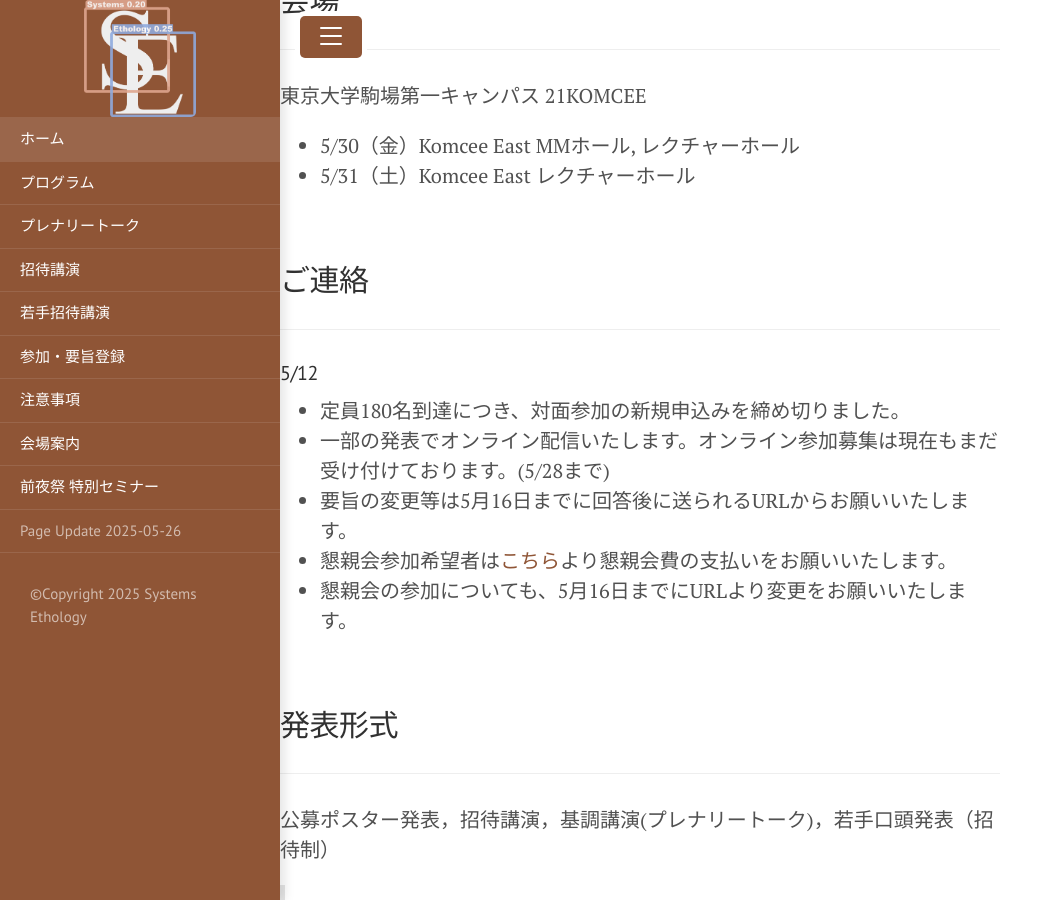
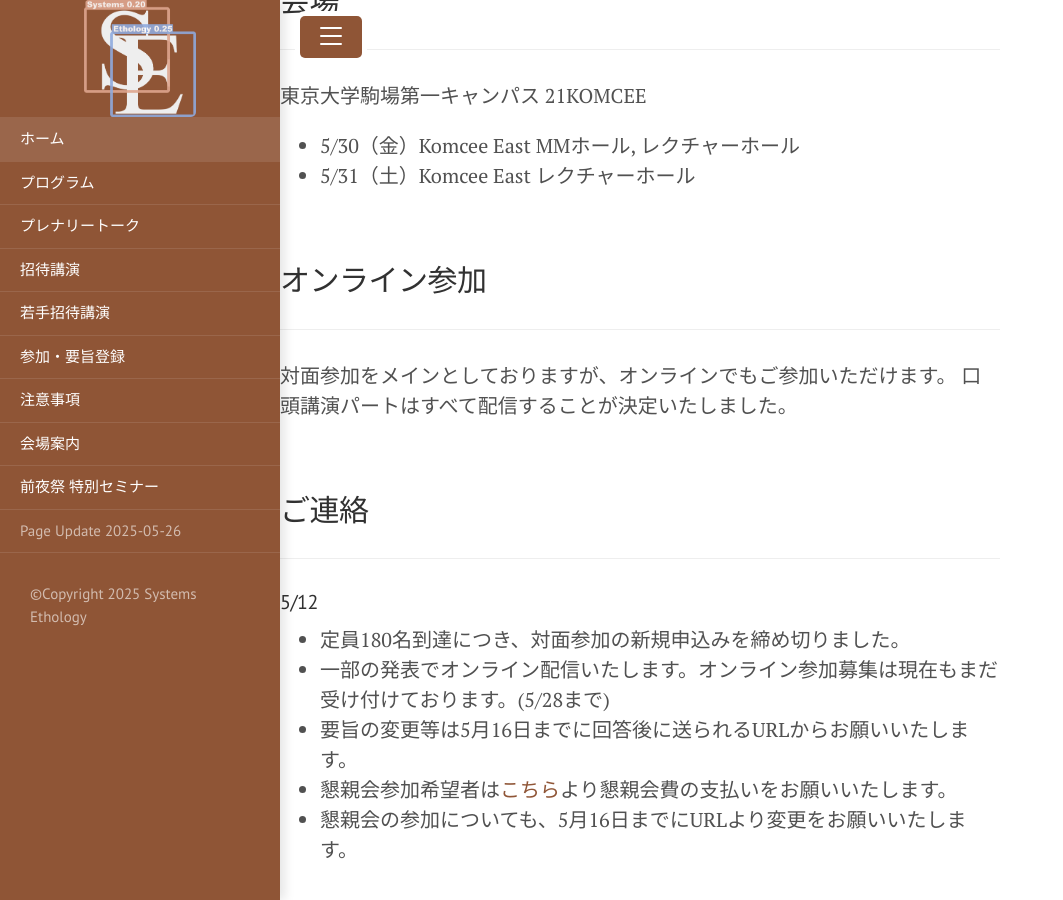
Before and after one commit to SystemsEthology/website, a Jekyll site: the page built from event_01/conference01_home.md, in a window 1280 px wide and 900 px high, scrolled down 1269 px. Shown: the whole window, without its empty margins (0-1063 px from the left). Built offline with Jekyll 4.4.1, drawn with Linux system fonts in a browser that asks for light colours.

Commit message:
Update conference01_home.md

```diff
--- a/event_01/conference01_home.md
+++ b/event_01/conference01_home.md
@@ -29,6 +29,13 @@ title: Home
 東京大学駒場第一キャンパス 21KOMCEE
   - 5/30（金）Komcee East MMホール, レクチャーホール
   - 5/31（土）Komcee East レクチャーホール
+
+<br>
+
+## オンライン参加
+***
+対面参加をメインとしておりますが、オンラインでもご参加いただけます。
+口頭講演パートはすべて配信することが決定いたしました。
 
 <br>
 
```
